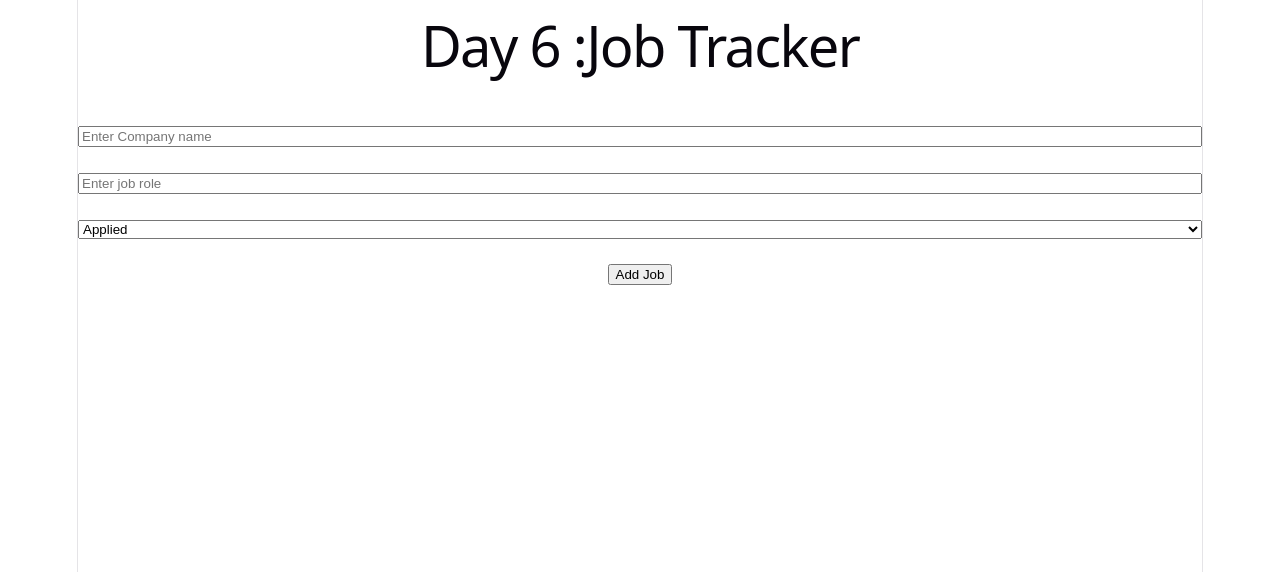
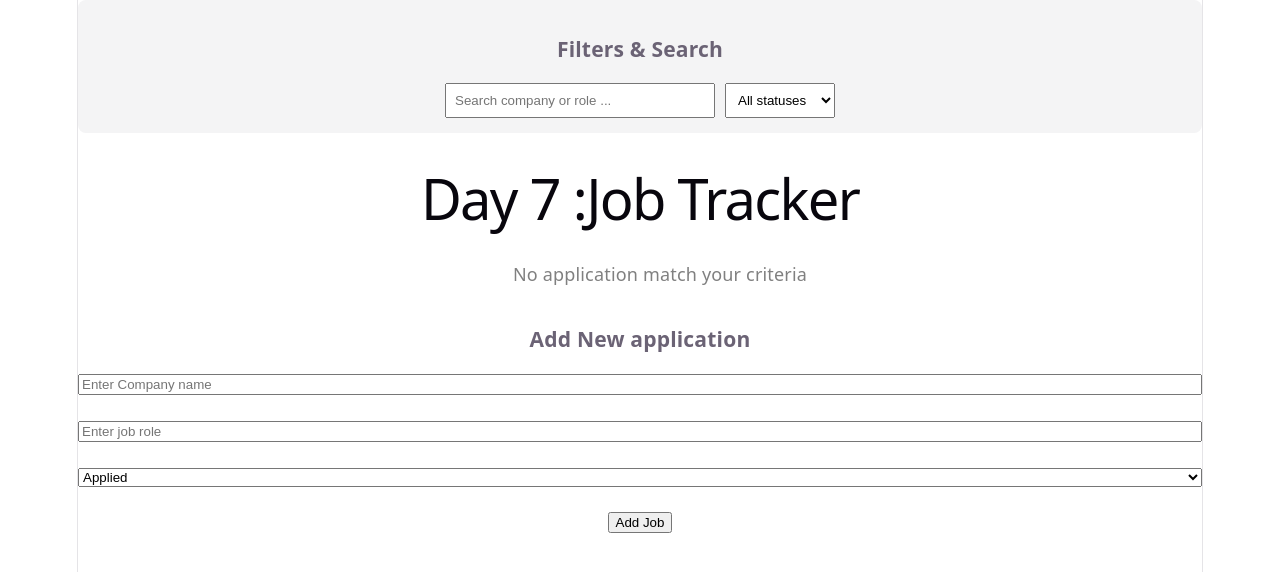
Before and after one commit to emailforabhiraj369-oss/dev-tracker, a React (Vite) app: page / in a window 1280 px wide. Shown: the top 572 px of the page. Built offline with nearby package versions, Linux system fonts and the light colour scheme.

Commit message:
feat: complete day 7 - add dynamic compound search and status filters

```diff
--- a/src/App.jsx
+++ b/src/App.jsx
@@ -17,15 +17,11 @@ function App() {
   const [roleInput, setRoleInput] = useState("");
   const [statusInput, setStatusInput] = useState("Applied");
   const [applications, setApplications] = useState(() => {
-
-
-
-
-
     const savedApps = localStorage.getItem("dev-tracker-apps");
     console.log('1. Reading from localStorage on load:', savedApps)
     return savedApps ? JSON.parse(savedApps) : [];
   });
+
 
   // Day6 filter and delete wrt job.id
   const deleteJob = (id) => {
@@ -39,6 +35,23 @@ function App() {
   }, [applications]);
 
 
+
+// state to manage search
+  const [searchQuery,setSearchQuery]=useState("");
+  // state to manage filter
+  const [filterStatus,setFilterStatus]=useState("All");
+
+   // Day7 :Filter engine combining search and status
+    const filteredApplications=applications.filter((job)=>{
+      const matchesSearch=
+      job.company.toLowerCase().includes(searchQuery.toLowerCase()) ||
+      job.role.toLowerCase().includes(searchQuery.toLowerCase());
+
+      // check if status dropwown matches or if"All" is selected
+      const matchesStatus=filterStatus === "All" || job.status === filterStatus;
+
+      return matchesSearch && matchesStatus;
+    });
   function addJob() {
 
     //check to not add empt job or jo roles
@@ -63,19 +76,47 @@ function App() {
 
   return (
     <>
-      <h1>Day 6 :Job Tracker</h1>
+
+    {/* Day7: filter & search input section */}
+
+    <div style={{backgroundColor: '#f4f4f5',padding: '15px',borderRadius:'8px',marginBottom:'20px'}}>
+
+    <h3>Filters & Search</h3>
+    <input type="text"
+    placeholder='Search company or role ...'
+    value={searchQuery}
+    onChange={(e) => setSearchQuery(e.target.value)}
+    style={{padding:'8px', marginRight: '10px', width: '250px'}}
+
+    />
+    <select value={filterStatus}
+    onChange={(e) => setFilterStatus(e.target.value)}
+    style={{padding :'8px'}}
+    >
+      <option value="All">All statuses</option>
+      <option value="Applied">Applied</option>
+      <option value="Interviewing">Interviewing</option>
+      <option value="Offered">Offered</option>
+      <option value="Rejected">Rejected</option>
+
+
+    </select>
+    </div>
+
+      <h1>Day 7 :Job Tracker</h1>
       {/* Displaying the application list */}
       <ul>
-        {applications.map((job) => {
+        {filteredApplications.map((job) => {
           const { id, role, company, status } = job;
           return (<li key={id}>  <strong>{company}</strong> - {role} [{status}]
             <button onClick={() => deleteJob(id)}>Delete Job</button>
 
           </li>)
         })}
+        {filteredApplications.length ===0 && <p style={{color:'gray'}}>No application match your criteria</p>}
       </ul>
 
-
+<h3>Add New application</h3>
       {/* custom company input */}
 
       <input type="text"
@@ -99,12 +140,9 @@ function App() {
         <option value="Offered">Offered</option>
         <option value="Rejected">Rejected</option>
       </select>
-      <div style={{ padding: '20px' }}>
+      <div style={{ padding: '20px 0' }}>
         <button onClick={addJob}>Add Job</button>
         <br />
-        {/* inline button handler Day6 */}
-        {/* <button onClick={()=>deleteJob(id)}>Delete Job</button> */}
-
 
       </div>
     </>
```
